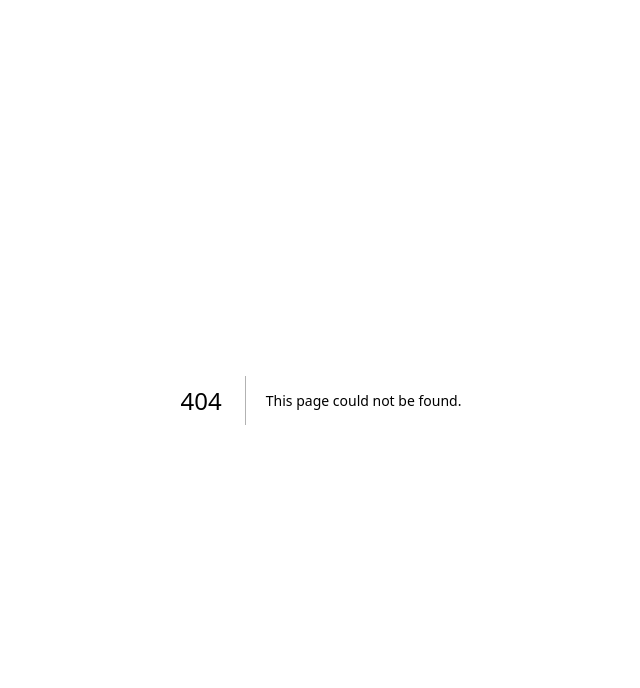
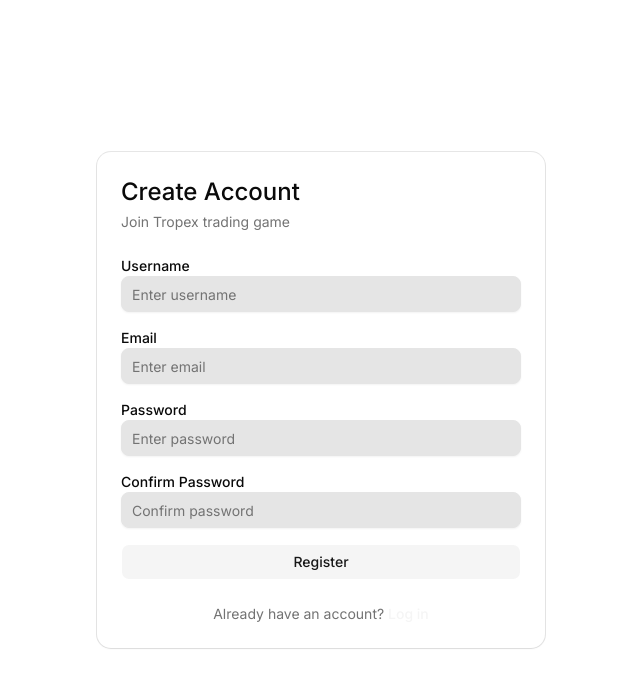
Before and after one commit to SuprathikJoshua/Tropex, a Next.js app in the folder packages/frontend/: page /register in a window 1280 px wide. Before the commit this address had no page. Shown: the top 688 px of the page, without its empty margins (319-959 px from the left). Built offline with nearby package versions, Linux system fonts and the light colour scheme; no server answers.

Commit message:
feat(frontend:Added Login and register page

```diff
--- /dev/null
+++ b/packages/frontend/src/app/(auth)/layout.tsx
@@ -0,0 +1,11 @@
+export default function AuthLayout({
+	children,
+}: {
+	children: React.ReactNode;
+}) {
+	return (
+		<div className="min-h-screen flex items-center justify-center bg-background px-4">
+			<div className="w-full max-w-md">{children}</div>
+		</div>
+	);
+}
--- /dev/null
+++ b/packages/frontend/src/app/(auth)/login/page.tsx
@@ -0,0 +1,132 @@
+"use client";
+
+import { useState } from "react";
+import { useRouter } from "next/navigation";
+import Link from "next/link";
+import { useForm } from "react-hook-form";
+import { zodResolver } from "@hookform/resolvers/zod";
+import { z } from "zod";
+import { Button } from "@/components/ui/button";
+import { Input } from "@/components/ui/input";
+import {
+	Card,
+	CardContent,
+	CardDescription,
+	CardHeader,
+	CardTitle,
+} from "@/components/ui/card";
+import apiClient from "@/lib/api";
+
+const loginSchema = z.object({
+	email: z.string().email("Invalid email address"),
+	password: z.string().min(1, "Password is required"),
+});
+
+type LoginFormData = z.infer<typeof loginSchema>;
+
+export default function LoginPage() {
+	const router = useRouter();
+	const [error, setError] = useState("");
+	const [isLoading, setIsLoading] = useState(false);
+
+	const {
+		register,
+		handleSubmit,
+		formState: { errors },
+	} = useForm<LoginFormData>({
+		resolver: zodResolver(loginSchema),
+	});
+
+	const onSubmit = async (data: LoginFormData) => {
+		setError("");
+		setIsLoading(true);
+
+		try {
+			const response = await apiClient.post("/auth/login", {
+				email: data.email,
+				password: data.password,
+			});
+
+			if (response.status === 200) {
+				// Login successful, redirect to dashboard
+				router.push("/dashboard");
+			}
+		} catch (err: any) {
+			const errorMessage =
+				err.response?.data?.message || "Login failed. Please try again.";
+			setError(errorMessage);
+		} finally {
+			setIsLoading(false);
+		}
+	};
+
+	return (
+		<Card className="border-border">
+			<CardHeader>
+				<CardTitle className="text-2xl">Welcome to Tropex</CardTitle>
+				<CardDescription>Log in to your trading account</CardDescription>
+			</CardHeader>
+			<CardContent>
+				<form onSubmit={handleSubmit(onSubmit)} className="space-y-4">
+					{error && (
+						<div className="bg-destructive/10 border border-destructive text-destructive text-sm p-3 rounded-md">
+							{error}
+						</div>
+					)}
+
+					<div className="space-y-2">
+						<label htmlFor="email" className="text-sm font-medium">
+							Email
+						</label>
+						<Input
+							id="email"
+							type="email"
+							placeholder="Enter email"
+							{...register("email")}
+							className="bg-input border-border"
+						/>
+						{errors.email && (
+							<p className="text-destructive text-sm">{errors.email.message}</p>
+						)}
+					</div>
+
+					<div className="space-y-2">
+						<label htmlFor="password" className="text-sm font-medium">
+							Password
+						</label>
+						<Input
+							id="password"
+							type="password"
+							placeholder="Enter password"
+							{...register("password")}
+							className="bg-input border-border"
+						/>
+						{errors.password && (
+							<p className="text-destructive text-sm">
+								{errors.password.message}
+							</p>
+						)}
+					</div>
+
+					<Button
+						type="submit"
+						disabled={isLoading}
+						className="w-full bg-accent text-accent-foreground hover:bg-accent/90"
+					>
+						{isLoading ? "Logging in..." : "Log In"}
+					</Button>
+				</form>
+
+				<div className="mt-6 text-center text-sm">
+					<span className="text-muted-foreground">Don't have an account? </span>
+					<Link
+						href="/register"
+						className="text-accent hover:underline font-medium"
+					>
+						Register
+					</Link>
+				</div>
+			</CardContent>
+		</Card>
+	);
+}
--- /dev/null
+++ b/packages/frontend/src/app/(auth)/register/page.tsx
@@ -0,0 +1,177 @@
+"use client";
+
+import { useState } from "react";
+import { useRouter } from "next/navigation";
+import Link from "next/link";
+import { useForm } from "react-hook-form";
+import { zodResolver } from "@hookform/resolvers/zod";
+import { z } from "zod";
+import { Button } from "@/components/ui/button";
+import { Input } from "@/components/ui/input";
+import {
+	Card,
+	CardContent,
+	CardDescription,
+	CardHeader,
+	CardTitle,
+} from "@/components/ui/card";
+import apiClient from "@/lib/api";
+
+const registerSchema = z
+	.object({
+		email: z.string().email("Invalid email address"),
+		password: z.string().min(8, "Password must be at least 8 characters"),
+		confirmPassword: z.string(),
+		username: z.string().min(3, "Username must be at least 3 characters"),
+	})
+	.refine((data) => data.password === data.confirmPassword, {
+		message: "Passwords don't match",
+		path: ["confirmPassword"],
+	});
+
+type RegisterFormData = z.infer<typeof registerSchema>;
+
+export default function RegisterPage() {
+	const router = useRouter();
+	const [error, setError] = useState("");
+	const [isLoading, setIsLoading] = useState(false);
+
+	const {
+		register,
+		handleSubmit,
+		formState: { errors },
+	} = useForm<RegisterFormData>({
+		resolver: zodResolver(registerSchema),
+	});
+
+	const onSubmit = async (data: RegisterFormData) => {
+		setError("");
+		setIsLoading(true);
+
+		try {
+			const response = await apiClient.post("/auth/register", {
+				email: data.email,
+				password: data.password,
+				username: data.username,
+			});
+
+			if (response.status === 201) {
+				// Registration successful, redirect to login
+				router.push("/login");
+			}
+		} catch (err: any) {
+			const errorMessage =
+				err.response?.data?.message || "Registration failed. Please try again.";
+			setError(errorMessage);
+		} finally {
+			setIsLoading(false);
+		}
+	};
+
+	return (
+		<Card className="border-border">
+			<CardHeader>
+				<CardTitle className="text-2xl">Create Account</CardTitle>
+				<CardDescription>Join Tropex trading game</CardDescription>
+			</CardHeader>
+			<CardContent>
+				<form onSubmit={handleSubmit(onSubmit)} className="space-y-4">
+					{error && (
+						<div className="bg-destructive/10 border border-destructive text-destructive text-sm p-3 rounded-md">
+							{error}
+						</div>
+					)}
+
+					<div className="space-y-2">
+						<label htmlFor="username" className="text-sm font-medium">
+							Username
+						</label>
+						<Input
+							id="username"
+							placeholder="Enter username"
+							{...register("username")}
+							className="bg-input border-border"
+						/>
+						{errors.username && (
+							<p className="text-destructive text-sm">
+								{errors.username.message}
+							</p>
+						)}
+					</div>
+
+					<div className="space-y-2">
+						<label htmlFor="email" className="text-sm font-medium">
+							Email
+						</label>
+						<Input
+							id="email"
+							type="email"
+							placeholder="Enter email"
+							{...register("email")}
+							className="bg-input border-border"
+						/>
+						{errors.email && (
+							<p className="text-destructive text-sm">{errors.email.message}</p>
+						)}
+					</div>
+
+					<div className="space-y-2">
+						<label htmlFor="password" className="text-sm font-medium">
+							Password
+						</label>
+						<Input
+							id="password"
+							type="password"
+							placeholder="Enter password"
+							{...register("password")}
+							className="bg-input border-border"
+						/>
+						{errors.password && (
+							<p className="text-destructive text-sm">
+								{errors.password.message}
+							</p>
+						)}
+					</div>
+
+					<div className="space-y-2">
+						<label htmlFor="confirmPassword" className="text-sm font-medium">
+							Confirm Password
+						</label>
+						<Input
+							id="confirmPassword"
+							type="password"
+							placeholder="Confirm password"
+							{...register("confirmPassword")}
+							className="bg-input border-border"
+						/>
+						{errors.confirmPassword && (
+							<p className="text-destructive text-sm">
+								{errors.confirmPassword.message}
+							</p>
+						)}
+					</div>
+
+					<Button
+						type="submit"
+						disabled={isLoading}
+						className="w-full bg-accent text-accent-foreground hover:bg-accent/90"
+					>
+						{isLoading ? "Creating account..." : "Register"}
+					</Button>
+				</form>
+
+				<div className="mt-6 text-center text-sm">
+					<span className="text-muted-foreground">
+						Already have an account?{" "}
+					</span>
+					<Link
+						href="/login"
+						className="text-accent hover:underline font-medium"
+					>
+						Log in
+					</Link>
+				</div>
+			</CardContent>
+		</Card>
+	);
+}
```
